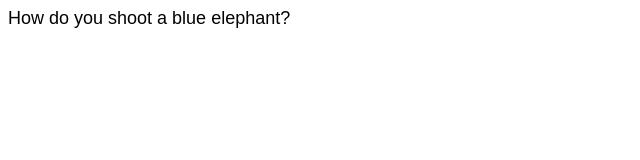
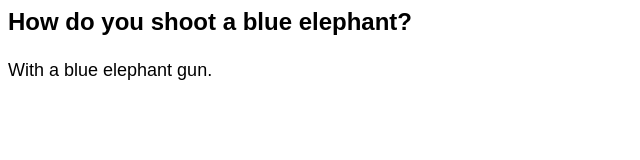
Before and after one commit to kexrex/elephants, a plain HTML site: page index.html in a window 1280 px wide. Shown: the whole page, without its empty margins (0-640 px from the left). Drawn offline with Linux system fonts and the light colour scheme.

Commit message:
Blue gun

```diff
--- a/index.html
+++ b/index.html
@@ -3,8 +3,9 @@
   <link rel="stylesheet" type="text/css" href="style.css">
 <title>A blue elephant</title>
 <body>
+  <h3>How do you shoot a blue elephant?</h3>
 <p>
-  How do you shoot a blue elephant?
+  With a blue elephant gun.
 </p>
   </body
 </head>
--- a/style.css
+++ b/style.css
@@ -2,3 +2,7 @@ p {
   font-size:18px;
   font-family: sans-serif;
 }
+h3 {
+  font-size: 24px;
+  font-family: sans-serif;
+}
```
